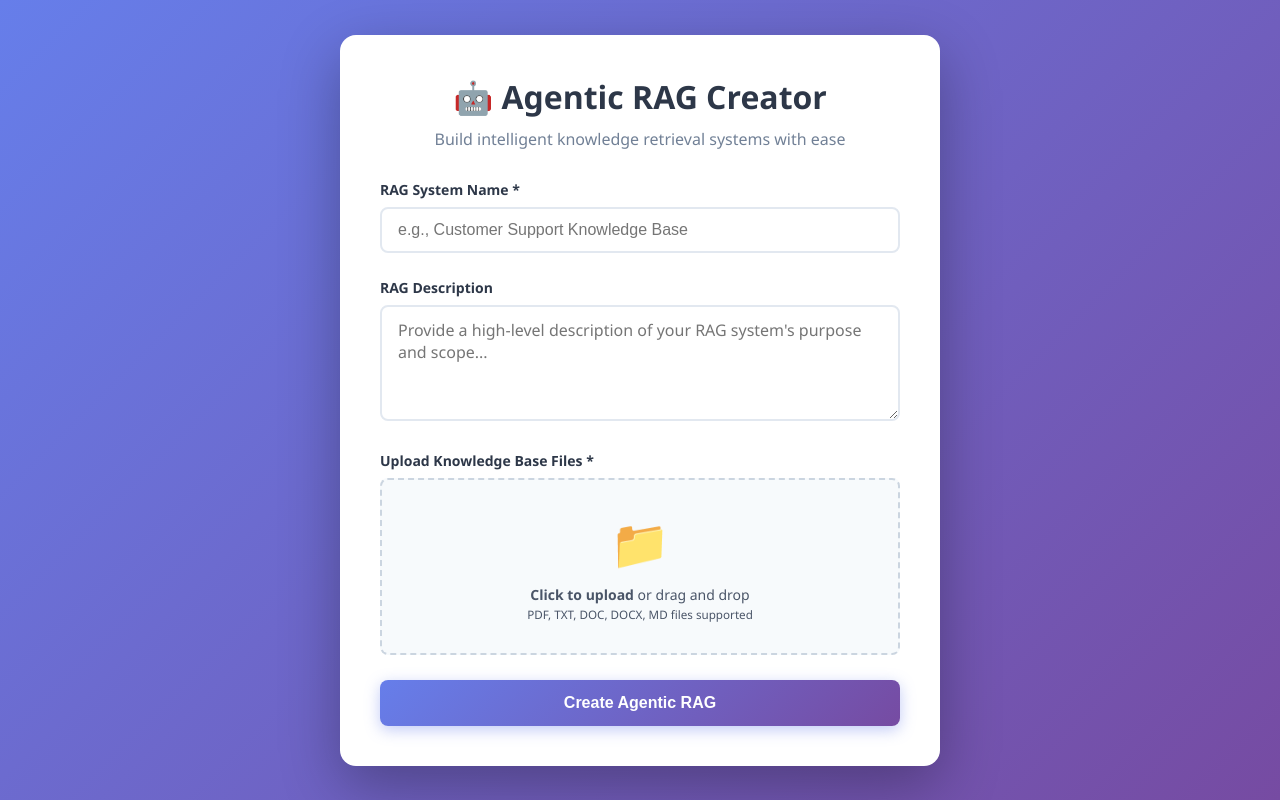
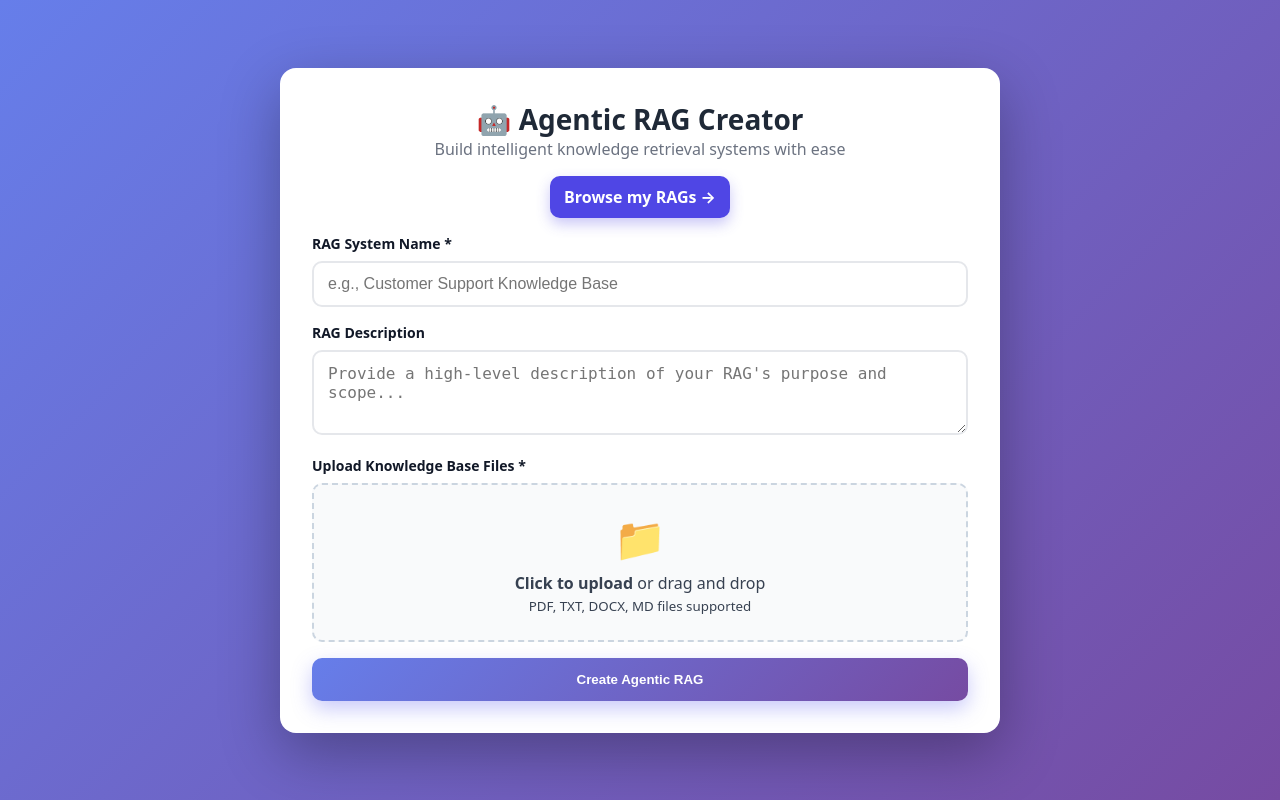
Before and after one commit to Camrahd/Educosys_Hackathon, a Django app: page / in a window 1280 px wide. Run offline with Django 5.2, Linux system fonts and the light colour scheme; some libraries are stand-ins or nearby versions.

Commit message:
browse rags button added

```diff
--- a/agenticrag/templates/index.html
+++ b/agenticrag/templates/index.html
@@ -1,221 +1,40 @@
 <!DOCTYPE html>
 <html lang="en">
 <head>
-    <meta charset="UTF-8">
-    <meta name="viewport" content="width=device-width, initial-scale=1.0">
+  <meta charset="UTF-8" />
+  <meta name="viewport" content="width=device-width, initial-scale=1.0"/>
   <title>Agentic RAG Creator</title>
   <style>
-        * {
-            margin: 0;
-            padding: 0;
-            box-sizing: border-box;
-        }
-
-        body {
-            font-family: 'Segoe UI', Tahoma, Geneva, Verdana, sans-serif;
-            background: linear-gradient(135deg, #667eea 0%, #764ba2 100%);
-            min-height: 100vh;
-            display: flex;
-            justify-content: center;
-            align-items: center;
-            padding: 20px;
-        }
-
-        .container {
-            background: white;
-            border-radius: 16px;
-            box-shadow: 0 20px 60px rgba(0, 0, 0, 0.3);
-            max-width: 600px;
-            width: 100%;
-            padding: 40px;
-        }
-
-        .header {
-            text-align: center;
-            margin-bottom: 30px;
-        }
-
-        .header h1 {
-            color: #2d3748;
-            font-size: 32px;
-            margin-bottom: 10px;
-        }
-
-        .header p {
-            color: #718096;
-            font-size: 16px;
-        }
-
-        .form-group {
-            margin-bottom: 25px;
-        }
-
-        label {
-            display: block;
-            color: #2d3748;
-            font-weight: 600;
-            margin-bottom: 8px;
-            font-size: 14px;
-        }
-
-        input[type="text"] {
-            width: 100%;
-            padding: 12px 16px;
-            border: 2px solid #e2e8f0;
-            border-radius: 8px;
-            font-size: 16px;
-            transition: all 0.3s ease;
-        }
-
-        input[type="text"]:focus {
-            outline: none;
-            border-color: #667eea;
-            box-shadow: 0 0 0 3px rgba(102, 126, 234, 0.1);
-        }
-
-        textarea {
-            width: 100%;
-            padding: 12px 16px;
-            border: 2px solid #e2e8f0;
-            border-radius: 8px;
-            font-size: 16px;
-            font-family: 'Segoe UI', Tahoma, Geneva, Verdana, sans-serif;
-            transition: all 0.3s ease;
-            resize: vertical;
-            min-height: 100px;
-        }
-
-        textarea:focus {
-            outline: none;
-            border-color: #667eea;
-            box-shadow: 0 0 0 3px rgba(102, 126, 234, 0.1);
-        }
-
-        .file-input-wrapper {
-            position: relative;
-            border: 2px dashed #cbd5e0;
-            border-radius: 8px;
-            padding: 30px;
-            text-align: center;
-            transition: all 0.3s ease;
-            cursor: pointer;
-            background: #f7fafc;
-        }
-
-        .file-input-wrapper:hover {
-            border-color: #667eea;
-            background: #edf2f7;
-        }
-
-        .file-input-wrapper.dragover {
-            border-color: #667eea;
-            background: #e6f2ff;
-        }
-
-        input[type="file"] {
-            position: absolute;
-            width: 100%;
-            height: 100%;
-            top: 0;
-            left: 0;
-            opacity: 0;
-            cursor: pointer;
-        }
-
-        .file-icon {
-            font-size: 48px;
-            margin-bottom: 10px;
-        }
-
-        .file-text {
-            color: #4a5568;
-            font-size: 14px;
-        }
-
-        .file-list {
-            margin-top: 15px;
-            padding: 10px;
-            background: #f7fafc;
-            border-radius: 8px;
-            display: none;
-        }
-
-        .file-list.show {
-            display: block;
-        }
-
-        .file-item {
-            display: flex;
-            justify-content: space-between;
-            align-items: center;
-            padding: 8px 12px;
-            background: white;
-            border-radius: 6px;
-            margin-bottom: 8px;
-            font-size: 14px;
-            color: #2d3748;
-        }
-
-        .file-item:last-child {
-            margin-bottom: 0;
-        }
-
-        .file-item span {
-            flex: 1;
-            overflow: hidden;
-            text-overflow: ellipsis;
-            white-space: nowrap;
-        }
-
-        .remove-file {
-            color: #e53e3e;
-            cursor: pointer;
-            font-weight: bold;
-            margin-left: 10px;
-        }
-
-        .create-btn {
-            width: 100%;
-            padding: 14px;
-            background: linear-gradient(135deg, #667eea 0%, #764ba2 100%);
-            color: white;
-            border: none;
-            border-radius: 8px;
-            font-size: 16px;
-            font-weight: 600;
-            cursor: pointer;
-            transition: all 0.3s ease;
-            box-shadow: 0 4px 15px rgba(102, 126, 234, 0.4);
-        }
-
-        .create-btn:hover {
-            transform: translateY(-2px);
-            box-shadow: 0 6px 20px rgba(102, 126, 234, 0.5);
-        }
-
-        .create-btn:active {
-            transform: translateY(0);
-        }
-
-        .create-btn:disabled {
-            background: #cbd5e0;
-            cursor: not-allowed;
-            box-shadow: none;
-        }
-
-        .success-message {
-            display: none;
-            padding: 12px;
-            background: #c6f6d5;
-            color: #22543d;
-            border-radius: 8px;
-            margin-top: 20px;
-            text-align: center;
-        }
-
-        .success-message.show {
-            display: block;
-        }
+    *{margin:0;padding:0;box-sizing:border-box}
+    body{font-family:system-ui,-apple-system,Segoe UI,Roboto,Ubuntu;
+      background:linear-gradient(135deg,#667eea 0%,#764ba2 100%);
+      min-height:100vh;display:flex;justify-content:center;align-items:center;padding:20px}
+    .container{background:#fff;border-radius:16px;box-shadow:0 20px 60px rgba(0,0,0,.3);
+      max-width:720px;width:100%;padding:32px}
+    .header{text-align:center;margin-bottom:16px}
+    .header h1{font-size:28px;color:#1f2937}
+    .header p{color:#6b7280}
+    .top-link{ text-align:center;margin:8px 0 16px }
+    .top-link a{ color:#fff; text-decoration:underline }
+    .form-group{margin:16px 0}
+    label{display:block;color:#111827;font-weight:600;margin-bottom:8px;font-size:14px}
+    input[type=text], textarea{
+      width:100%;padding:12px 14px;border:2px solid #e5e7eb;border-radius:10px;font-size:16px}
+    input[type=text]:focus, textarea:focus{
+      outline:none;border-color:#6366f1;box-shadow:0 0 0 3px rgba(99,102,241,.1)}
+    .file-input-wrapper{position:relative;border:2px dashed #cbd5e0;border-radius:10px;
+      padding:24px;text-align:center;background:#f9fafb;cursor:pointer}
+    .file-input-wrapper:hover{border-color:#6366f1;background:#eef2ff}
+    input[type=file]{position:absolute;width:100%;height:100%;top:0;left:0;opacity:0;cursor:pointer}
+    .file-list{display:none;margin-top:12px;background:#f9fafb;padding:10px;border-radius:8px}
+    .file-list.show{display:block}
+    .file-item{display:flex;justify-content:space-between;align-items:center;
+      padding:8px 10px;background:#fff;border-radius:8px;margin-bottom:8px}
+    .remove-file{color:#ef4444;font-weight:700;cursor:pointer;margin-left:8px}
+    .create-btn{width:100%;padding:14px;border:none;border-radius:10px;color:#fff;
+      background:linear-gradient(135deg,#667eea 0%,#764ba2 100%);
+      font-weight:700;cursor:pointer;box-shadow:0 8px 20px rgba(99,102,241,.35)}
+    .error{margin-top:8px;color:#b91c1c}
   </style>
 </head>
 <body>
@@ -225,55 +44,52 @@
       <p>Build intelligent knowledge retrieval systems with ease</p>
     </div>
 
+    <p class="top-link">
+        <a href="/rags/" style="
+           display:inline-block;
+           padding:10px 14px;
+           border-radius:10px;
+           background:#4f46e5;
+           color:#fff;
+           text-decoration:none;
+           font-weight:700;
+           box-shadow:0 6px 14px rgba(79,70,229,.3);
+        ">
+          Browse my RAGs →
+        </a>
+      </p>
+
     <form id="ragForm" method="post" enctype="multipart/form-data">
       {% csrf_token %}
       <div class="form-group">
         <label for="ragName">RAG System Name *</label>
-                <input
-                    type="text"
-                    id="ragName"
-                    name="ragName"
-                    placeholder="e.g., Customer Support Knowledge Base"
-                    required
-                >
+        <input id="ragName" name="ragName" type="text" placeholder="e.g., Customer Support Knowledge Base" required />
       </div>
 
       <div class="form-group">
         <label for="ragDescription">RAG Description</label>
-                <textarea
-                    id="ragDescription"
-                    name="ragDescription"
-                    placeholder="Provide a high-level description of your RAG system's purpose and scope..."
-                    rows="4"
-                ></textarea>
+        <textarea id="ragDescription" name="ragDescription" rows="3"
+          placeholder="Provide a high-level description of your RAG's purpose and scope..."></textarea>
       </div>
 
       <div class="form-group">
         <label>Upload Knowledge Base Files *</label>
         <div class="file-input-wrapper" id="fileWrapper">
-                    <input
-                        type="file"
-                        id="files"
-                        name="files"
-                        multiple
-                        accept=".pdf,.txt,.doc,.docx,.md"
-                    >
-                    <div class="file-icon">📁</div>
-                    <div class="file-text">
-                        <strong>Click to upload</strong> or drag and drop<br>
-                        <small>PDF, TXT, DOC, DOCX, MD files supported</small>
+          <input id="files" name="files" type="file" multiple accept=".pdf,.txt,.docx,.md,.markdown" />
+          <div style="font-size:42px;margin-bottom:6px">📁</div>
+          <div style="color:#374151">
+            <strong>Click to upload</strong> or drag and drop<br/>
+            <small>PDF, TXT, DOCX, MD files supported</small>
           </div>
         </div>
-                <div class="file-list" id="fileList"></div>
+        <div id="fileList" class="file-list"></div>
       </div>
 
-            <button type="submit" class="create-btn" id="createBtn">
-                Create Agentic RAG
-            </button>
+      {% if error %}
+        <div class="error">{{ error }}</div>
+      {% endif %}
 
-            <div class="success-message" id="successMessage">
-                ✓ Agentic RAG system created successfully!
-            </div>
+      <button id="createBtn" class="create-btn" type="submit">Create Agentic RAG</button>
     </form>
   </div>
 
@@ -283,96 +99,36 @@
     const fileWrapper = document.getElementById('fileWrapper');
     const fileList = document.getElementById('fileList');
     const form = document.getElementById('ragForm');
-        const successMessage = document.getElementById('successMessage');
 
-        // Handle file selection
-        fileInput.addEventListener('change', function(e) {
-            handleFiles(e.target.files);
+    fileInput.addEventListener('change', e => handleFiles(e.target.files));
+    fileWrapper.addEventListener('dragover', e => { e.preventDefault(); fileWrapper.classList.add('dragover'); });
+    fileWrapper.addEventListener('dragleave', e => { e.preventDefault(); fileWrapper.classList.remove('dragover'); });
+    fileWrapper.addEventListener('drop', e => {
+      e.preventDefault(); fileWrapper.classList.remove('dragover'); handleFiles(e.dataTransfer.files);
     });
 
-        // Drag and drop handlers
-        fileWrapper.addEventListener('dragover', function(e) {
-            e.preventDefault();
-            fileWrapper.classList.add('dragover');
-        });
+    function handleFiles(files) { selectedFiles = Array.from(files); displayFiles(); }
 
-        fileWrapper.addEventListener('dragleave', function(e) {
-            e.preventDefault();
-            fileWrapper.classList.remove('dragover');
-        });
+    function displayFiles() {
+      if (!selectedFiles.length) return fileList.classList.remove('show');
+      fileList.classList.add('show');
+      fileList.innerHTML = selectedFiles.map((f, i) =>
+        `<div class="file-item"><span>${f.name}</span><span class="remove-file" onclick="removeFile(${i})">✕</span></div>`
+      ).join('');
+    }
 
-        fileWrapper.addEventListener('drop', function(e) {
-            e.preventDefault();
-            fileWrapper.classList.remove('dragover');
-            handleFiles(e.dataTransfer.files);
-        });
-
-        function handleFiles(files) {
-            selectedFiles = Array.from(files);
+    function removeFile(i) {
+      selectedFiles.splice(i, 1);
+      const dt = new DataTransfer();
+      selectedFiles.forEach(f => dt.items.add(f));
+      fileInput.files = dt.files;
       displayFiles();
     }
 
-        function displayFiles() {
-            if (selectedFiles.length === 0) {
-                fileList.classList.remove('show');
-                return;
-            }
-
-            fileList.classList.add('show');
-            fileList.innerHTML = selectedFiles.map((file, index) => `
-                <div class="file-item">
-                    <span>${file.name}</span>
-                    <span class="remove-file" onclick="removeFile(${index})">✕</span>
-                </div>
-            `).join('');
-        }
-
-        function removeFile(index) {
-            selectedFiles.splice(index, 1);
-            displayFiles();
-        }
-
-        // Form submission
-        form.addEventListener('submit', function(e) {
-
-
-            const ragName = document.getElementById('ragName').value;
-
-            if (!ragName) {
-                alert('Please enter a RAG system name');
-                e.preventDefault();
-                return;
-            }
-
-            if (selectedFiles.length === 0) {
-                alert('Please upload at least one file');
-                e.preventDefault();
-                return;
-            }
-
-            // Simulate creation process
-            const createBtn = document.getElementById('createBtn');
-            createBtn.disabled = true;
-            // createBtn.textContent = 'Creating...';
-
-            // setTimeout(() => {
-            //     successMessage.classList.add('show');
-            //     createBtn.disabled = false;
-            //     createBtn.textContent = 'Create Agentic RAG';
-
-            //     const ragDescription = document.getElementById('ragDescription').value;
-            //     console.log('RAG Name:', ragName);
-            //     console.log('RAG Description:', ragDescription);
-            //     console.log('Files:', selectedFiles.map(f => f.name));
-
-            //     // Reset form after 2 seconds
-            //     setTimeout(() => {
-            //         form.reset();
-            //         selectedFiles = [];
-            //         displayFiles();
-            //         successMessage.classList.remove('show');
-            //     }, 2000);
-            // }, 1500);
+    form.addEventListener('submit', e => {
+      const name = document.getElementById('ragName').value.trim();
+      if (!name) { e.preventDefault(); alert('Please enter a RAG system name'); return; }
+      if (!fileInput.files.length) { e.preventDefault(); alert('Please upload at least one file'); return; }
     });
   </script>
 </body>
```
Lines whose indentation alone changed are shown as unchanged.
